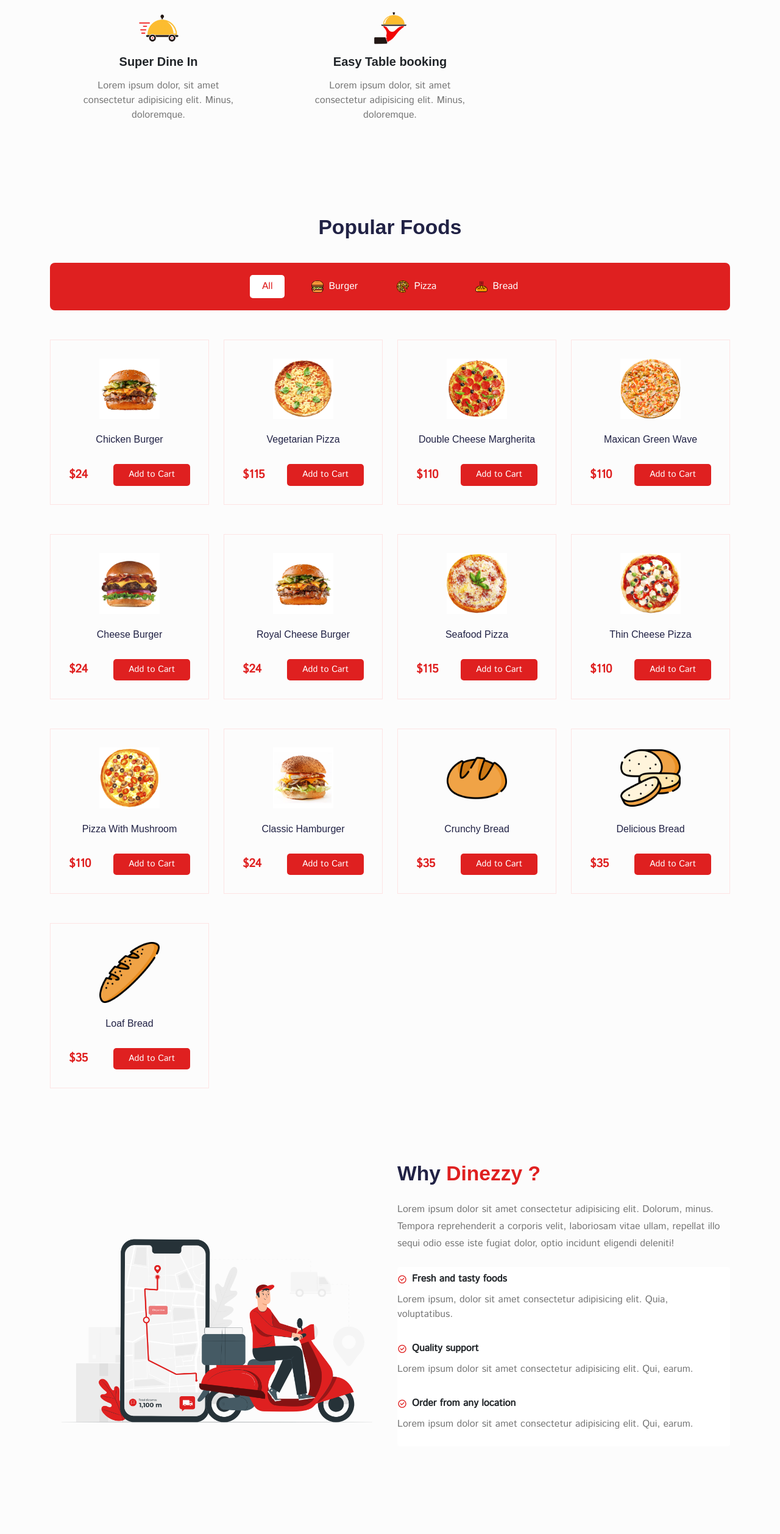
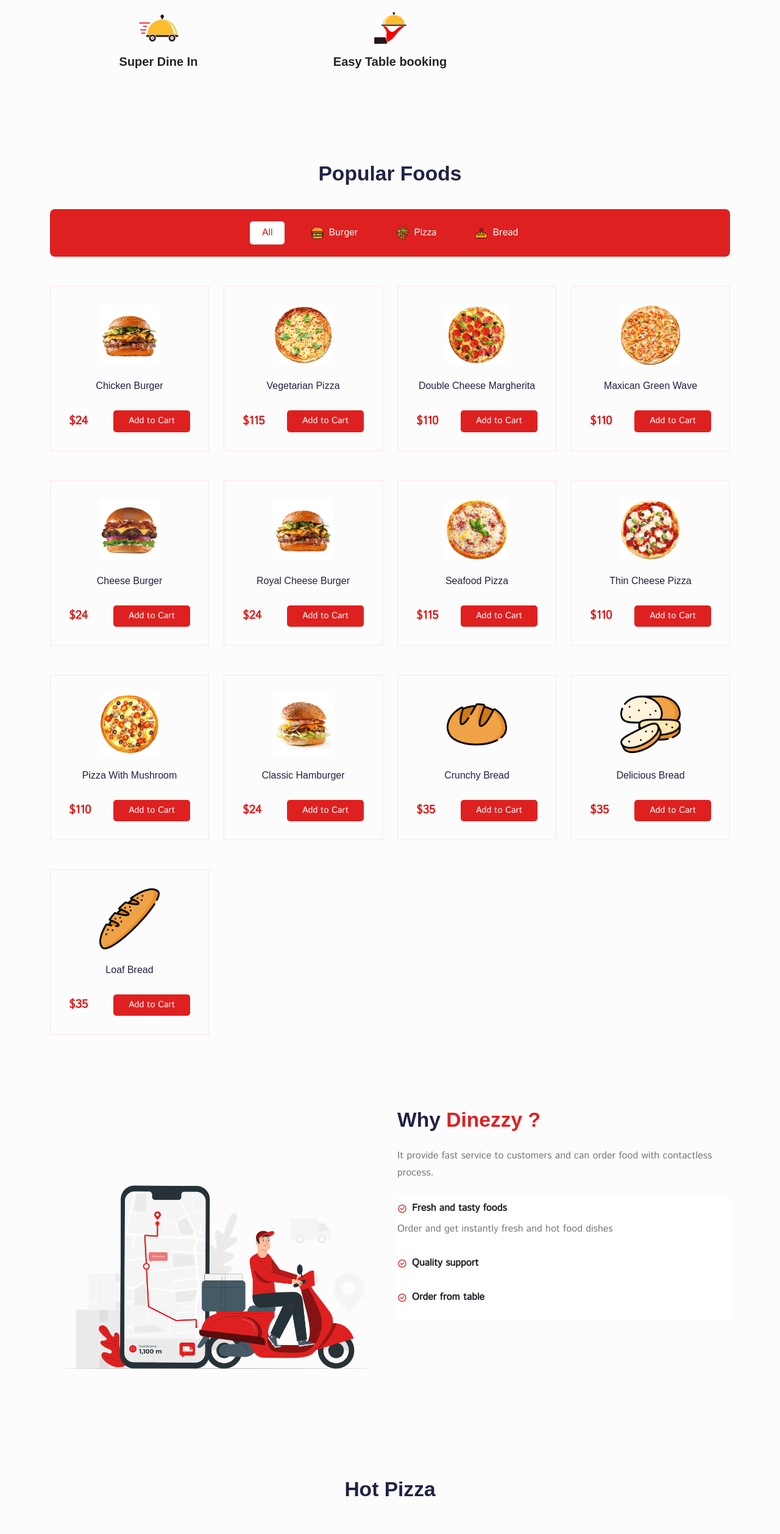
Before and after one commit to Voldemond/Dinezzy, a React (Create React App) app: page /home in a window 1280 px wide. Shown: the part 1000-3516 px from the top of the page at 61% size. Built offline with nearby package versions, Linux system fonts and the light colour scheme; a web font is replaced by a local one.

Commit message:
changes in homepage

```diff
--- a/src/pages/Home.jsx
+++ b/src/pages/Home.jsx
@@ -41,12 +41,12 @@ const featureData = [
   {
     title: "Super Dine In",
     imgUrl: featureImg02,
-    desc: "Lorem ipsum dolor, sit amet consectetur adipisicing elit. Minus, doloremque.",
+    desc: "",
   },
   {
     title: "Easy Table booking",
     imgUrl: featureImg03,
-    desc: "Lorem ipsum dolor, sit amet consectetur adipisicing elit. Minus, doloremque.",
+    desc: "",
   },
 ];
 
@@ -253,10 +253,7 @@ const Home = () => {
                   Why <span>Dinezzy ?</span>
                 </h2>
                 <p className="tasty__treat-desc">
-                  Lorem ipsum dolor sit amet consectetur adipisicing elit.
-                  Dolorum, minus. Tempora reprehenderit a corporis velit,
-                  laboriosam vitae ullam, repellat illo sequi odio esse iste
-                  fugiat dolor, optio incidunt eligendi deleniti!
+                  It provide fast service to customers and can order food with contactless process.
                 </p>
 
                 <ListGroup className="mt-4">
@@ -266,8 +263,8 @@ const Home = () => {
                       foods
                     </p>
                     <p className="choose__us-desc">
-                      Lorem ipsum, dolor sit amet consectetur adipisicing elit.
-                      Quia, voluptatibus.
+                      Order and get instantly fresh and hot food dishes
+
                     </p>
                   </ListGroupItem>
 
@@ -276,19 +273,17 @@ const Home = () => {
                       <i class="ri-checkbox-circle-line"></i> Quality support
                     </p>
                     <p className="choose__us-desc">
-                      Lorem ipsum dolor sit amet consectetur adipisicing elit.
-                      Qui, earum.
+
                     </p>
                   </ListGroupItem>
 
                   <ListGroupItem className="border-0 ps-0">
                     <p className="choose__us-title d-flex align-items-center gap-2 ">
-                      <i class="ri-checkbox-circle-line"></i>Order from any
-                      location{" "}
+                      <i class="ri-checkbox-circle-line"></i>Order from
+                      table{" "}
                     </p>
                     <p className="choose__us-desc">
-                      Lorem ipsum dolor sit amet consectetur adipisicing elit.
-                      Qui, earum.
+
                     </p>
                   </ListGroupItem>
                 </ListGroup>
@@ -324,9 +319,7 @@ const Home = () => {
                   What our <span>customers</span> are saying
                 </h2>
                 <p className="testimonial__desc">
-                  Lorem ipsum dolor sit amet consectetur, adipisicing elit.
-                  Distinctio quasi qui minus quos sit perspiciatis inventore
-                  quis provident placeat fugiat!
+
                 </p>
 
                 <TestimonialSlider />
```
